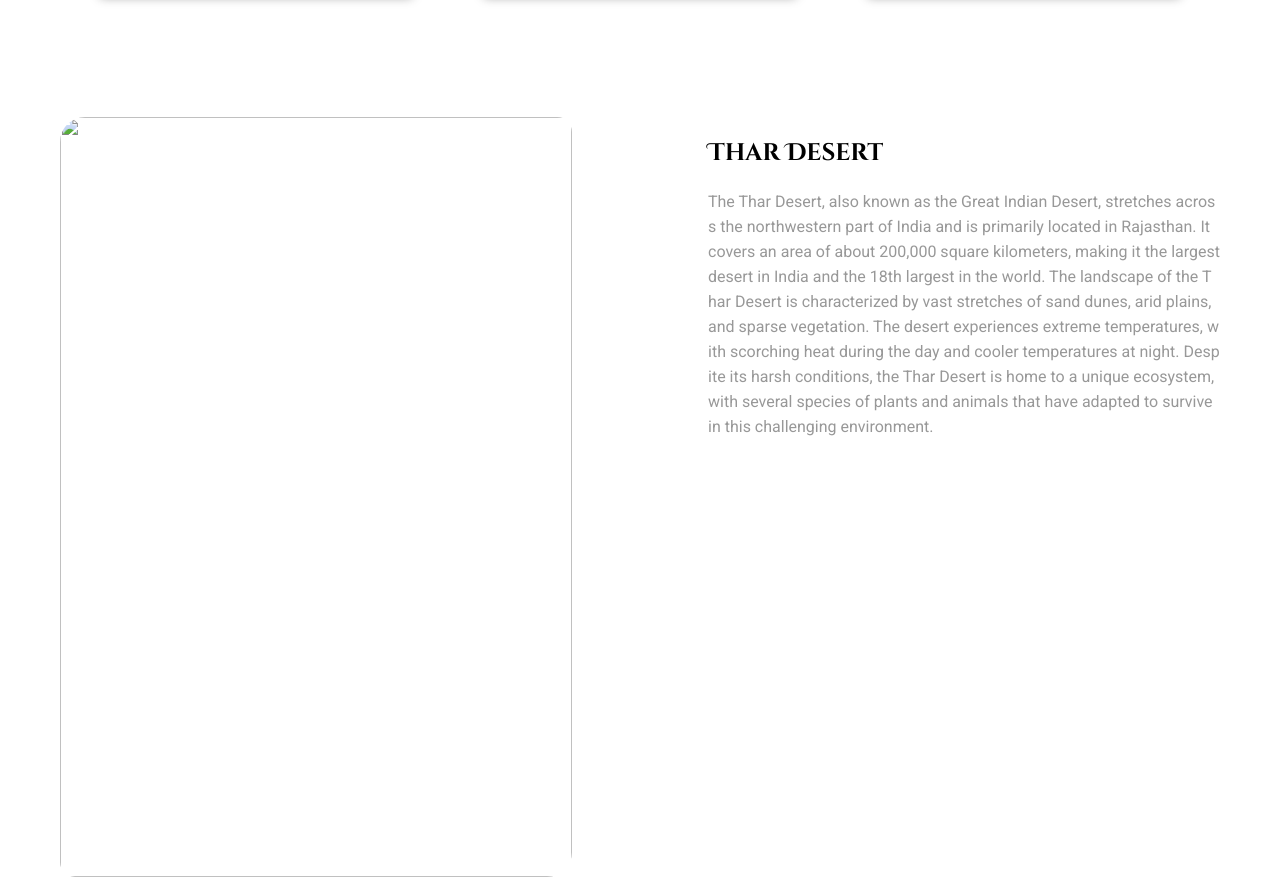
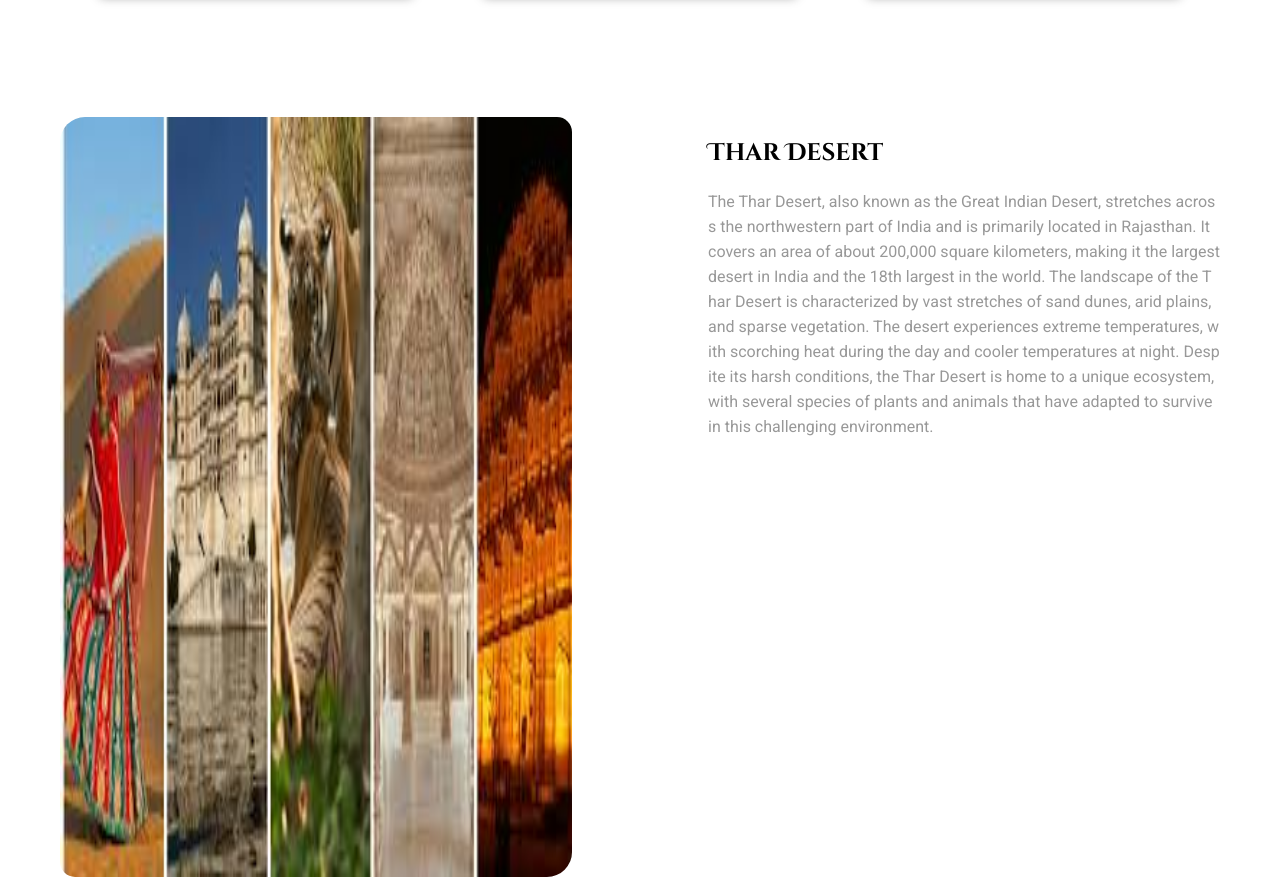
Before and after one commit to abrar1335/info, a plain HTML site: page place.html in a window 1280 px wide. Shown: the part 3219-4096 px from the top of the page. Drawn offline with nearby package versions, Linux system fonts and the light colour scheme.

Commit message:
Update place.html

```diff
--- a/place.html
+++ b/place.html
@@ -363,7 +363,7 @@
     <!--Intro section  -->
     <section class="intro">
         <div class="left">
-            <img src="place/p10.gif" alt="" loading="lazy">
+            <img src="p10.jpeg" alt="" loading="lazy">
         </div>
         <div class="right">
             <div class="heading">
```
